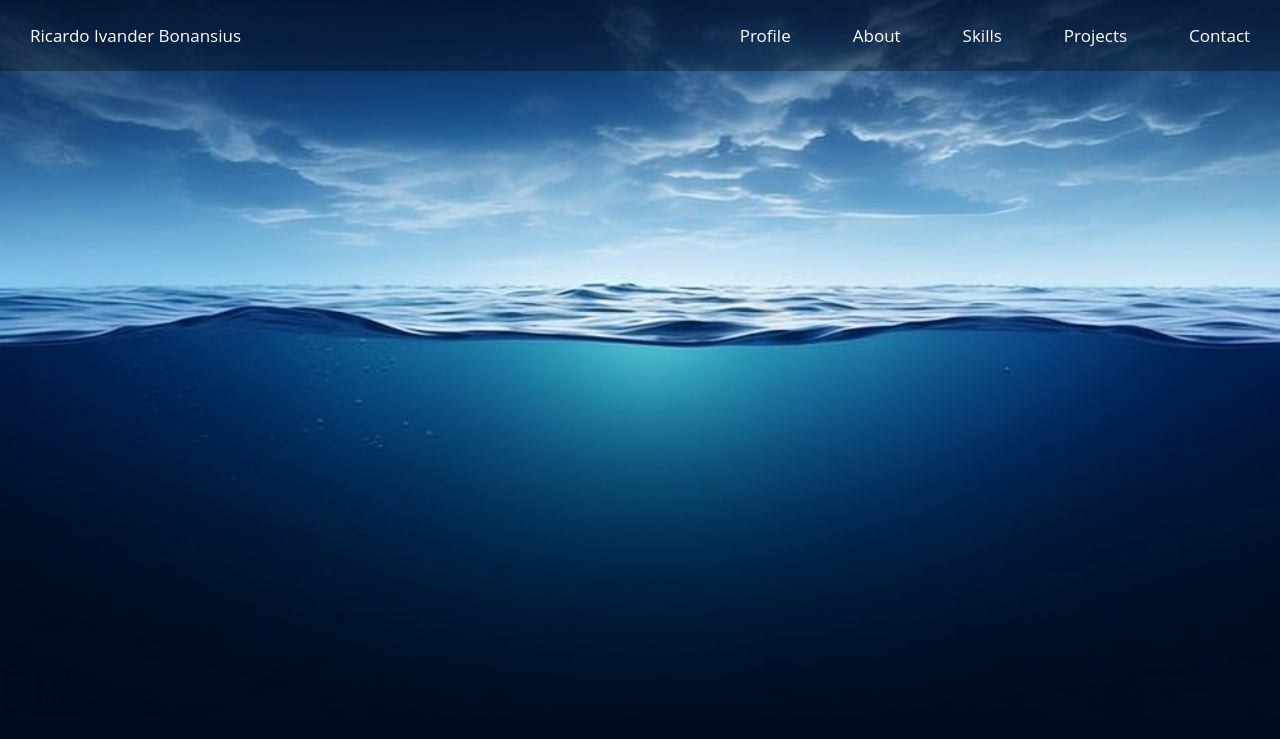
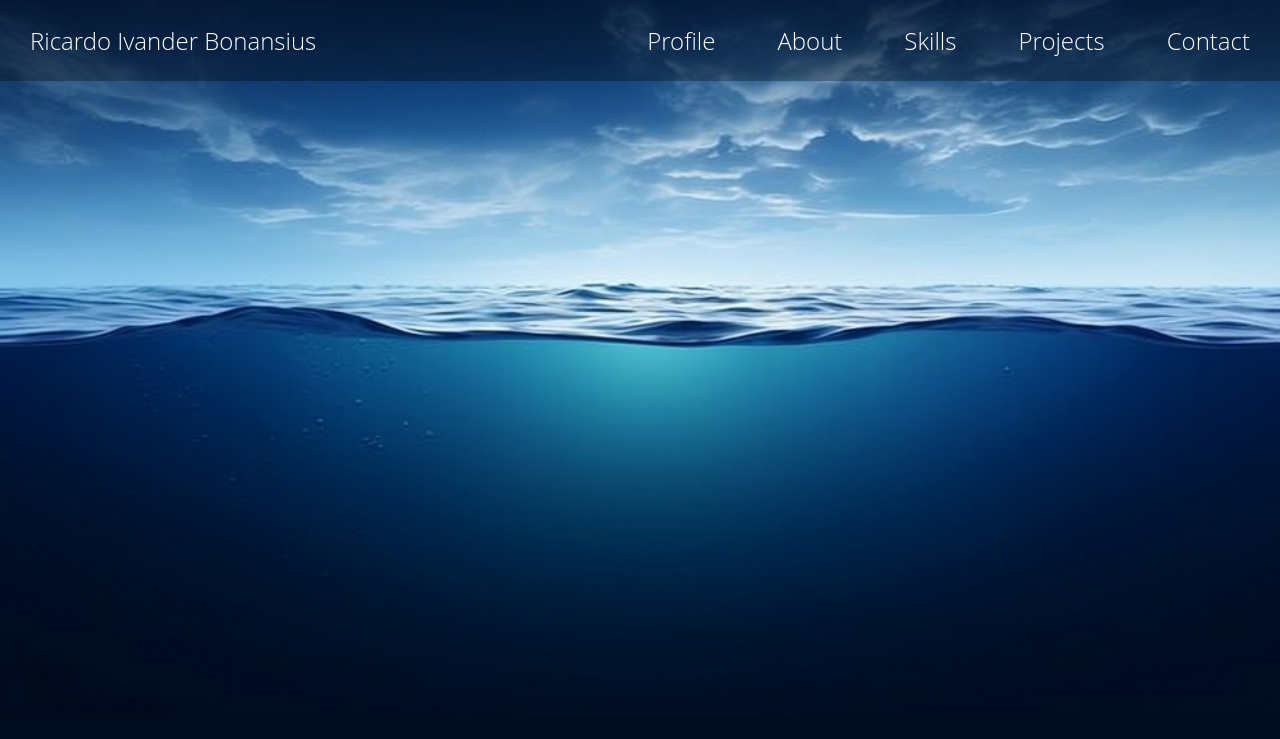
Before and after one commit to HelloMatcha/HelloMatcha.github.io, a plain HTML site: page index.html in a window 1280 px wide. Shown: the top 739 px of the page. Drawn offline with Linux system fonts and the light colour scheme.

Commit message:
fixed bug, adjusted navigation bar

```diff
--- a/style.css
+++ b/style.css
@@ -26,7 +26,6 @@ body {
   color: white;
   text-align: center;
   text-decoration: none;
-  font-size: 17px;
 }
 
 .nav .others{
@@ -34,14 +33,15 @@ body {
 }
 
 .nav a {
+  font-style: normal;
+  font-weight: lighter;
   float: right;
   color: white;
   text-align: center;
   text-decoration: none;
-  font-size: 17px;
+  font-size: 24px !important;
   z-index: 2;
   padding: 10px 16px;
-
 }
 
 .nav a:hover {
```
